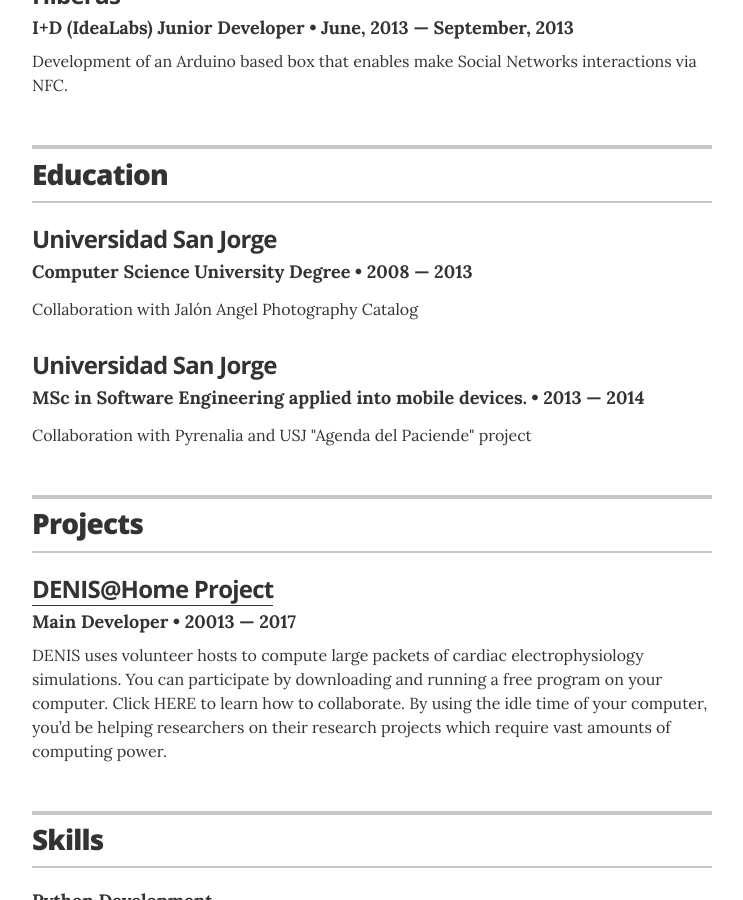
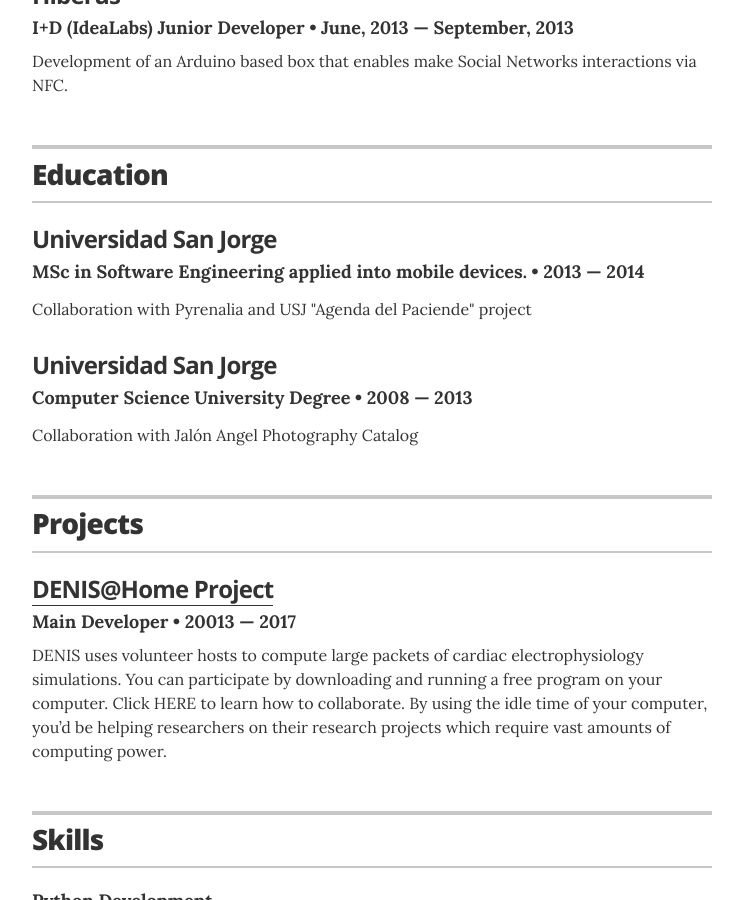
Before and after one commit to j-castro-m/j-castro-m.github.io, a Jekyll site: the page built from index.html, in a window 1280 px wide and 900 px high, scrolled down 1105 px. Shown: the whole window, without its empty margins (268-1011 px from the left). Built offline with Jekyll 4.4.1, drawn with Linux system fonts in a browser that asks for light colours; part of the change alters nothing that is shown.

```diff
--- a/_data/education.yml
+++ b/_data/education.yml
@@ -1,10 +1,10 @@
 # Degree
+- degree: MSc in Software Engineering applied into mobile devices.
+  uni: Universidad San Jorge
+  year: 2013 &mdash; 2014
+  summary: Collaboration with Pyrenalia and USJ "Agenda del Paciende" project
+
 - degree: Computer Science University Degree
   uni: Universidad San Jorge
   year: 2008 &mdash; 2013
   summary: Collaboration with Jalón Angel Photography Catalog
-
-- degree: MSc in Software Engineering applied into mobile devices.
-  uni: Universidad San Jorge
-  year: 2013 &mdash; 2014
-  summary: Collaboration with Pyrenalia and USJ "Agenda del Paciende" project
```
